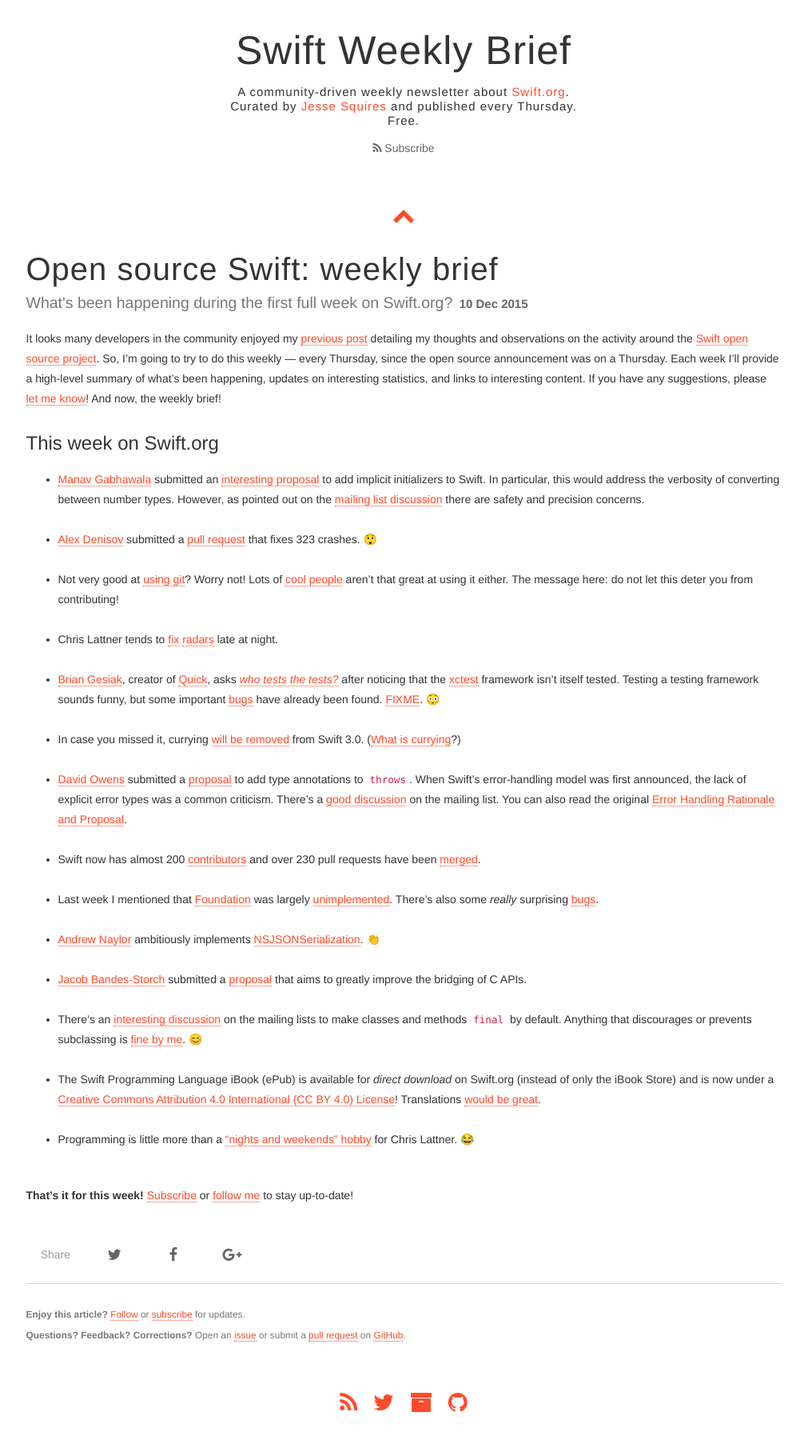
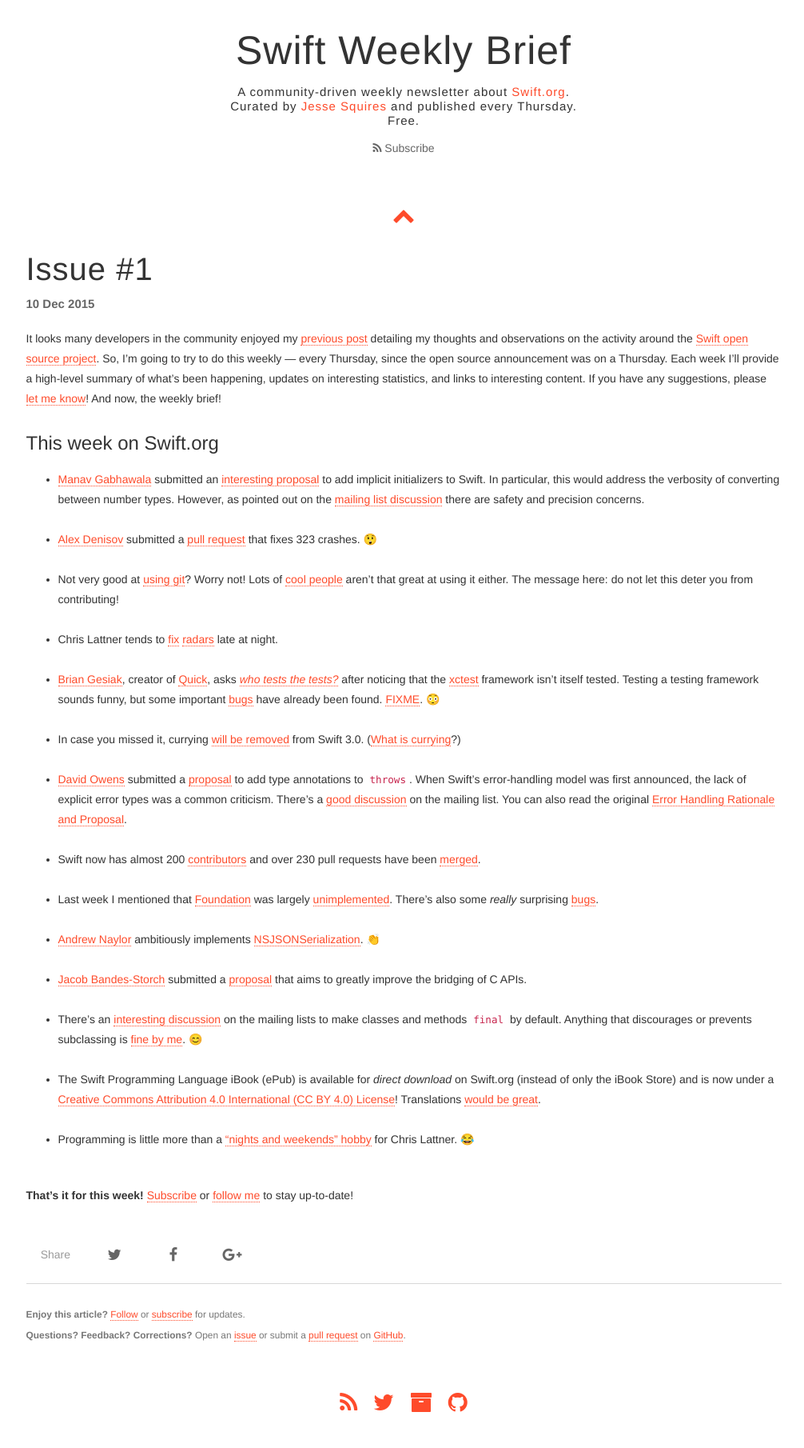
Before and after one commit to SwiftWeekly/swiftweekly.github.io, a Jekyll site: the page built from _posts/2015-12-10-issue-1.md, in a window 1280 px wide. Shown: the whole page at 80% size, without its empty margins (135-1141 px from the left). Built offline with Jekyll 4.4.1, drawn with Linux system fonts in a browser that asks for light colours; nearby versions of some CDN libraries; Markdown is read by kramdown in place of the engine named in the settings.

Commit message:
rename issues 0-4

```diff
--- a/_posts/2015-12-10-open-source-swift-weekly-1.md
+++ b/_posts/2015-12-10-issue-1.md
@@ -1,7 +1,7 @@
 ---
 layout: post
-title: ! 'Open source Swift: weekly brief'
-subtitle: What's been happening during the first full week on Swift.org?
+title: ! 'Issue #1'
+author: Jesse Squires
 ---
 
 It looks many developers in the community enjoyed my [previous post](http://www.jessesquires.com/swift-open-source/) detailing my thoughts and observations on the activity around the [Swift open source project](https://swift.org). So, I'm going to try to do this weekly &mdash; every Thursday, since the open source announcement was on a Thursday. Each week I'll provide a high-level summary of what's been happening, updates on interesting statistics, and links to interesting content. If you have any suggestions, please [let me know](https://twitter.com/jesse_squires)! And now, the weekly brief!
```
Also changed, not shown: _posts/2015-12-06-issue-0.md (renamed from _posts/2015-12-06-swift-open-source.md, +2 -2 lines), _posts/2015-12-17-issue-2.md (renamed from _posts/2015-12-17-open-source-swift-weekly-2.md, +2 -2 lines), _posts/2015-12-24-issue-3.md (renamed from _posts/2015-12-24-open-source-swift-weekly-3.md, +2 -2 lines), _posts/2016-01-07-issue-4.md (renamed from _posts/2016-01-07-open-source-swift-weekly-4.md, +2 -2 lines).
